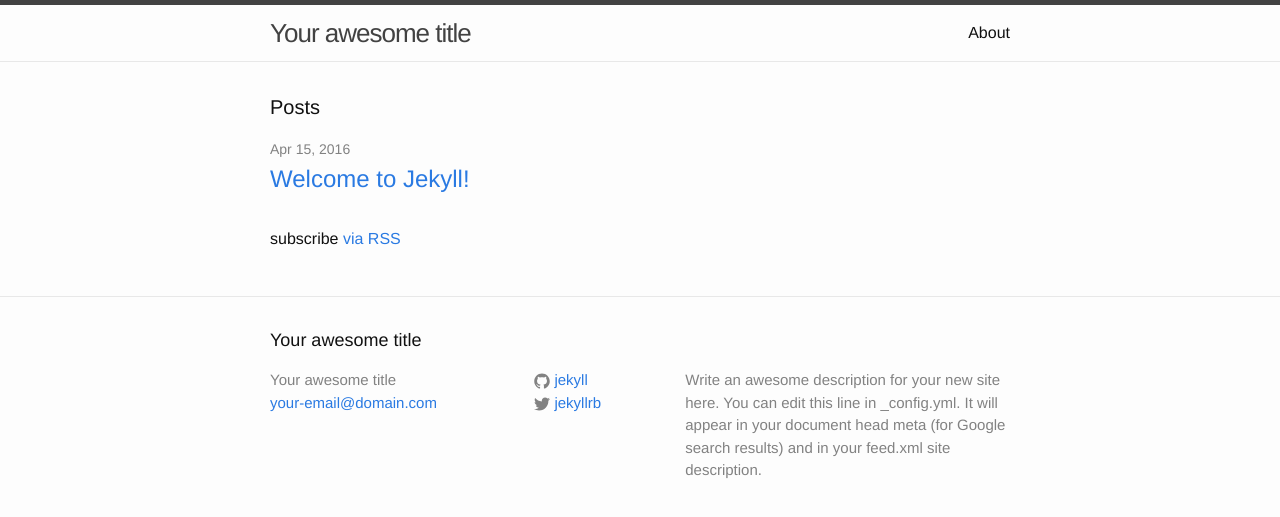
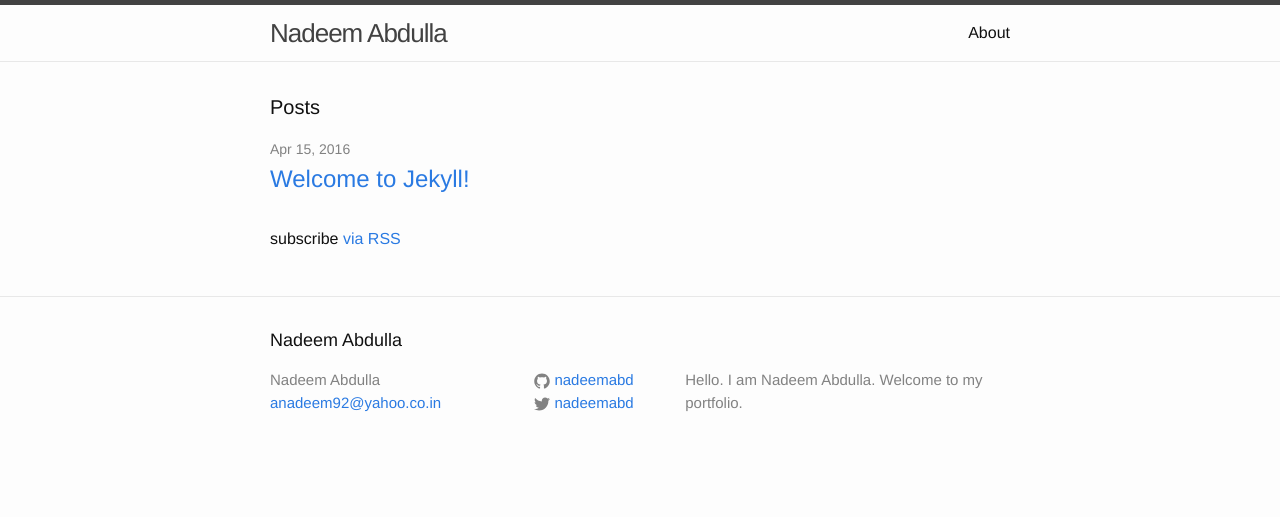
Before and after one commit to nadeemabd/nadeemabd.github.io, a Jekyll site: the page built from index.html, in a window 1280 px wide. Shown: the top 517 px of the page. Built offline with Jekyll 4.4.1, drawn with Linux system fonts in a browser that asks for light colours.

Commit message:
Update site details

```diff
--- a/_config.yml
+++ b/_config.yml
@@ -6,16 +6,14 @@
 # 'jekyll serve'. If you change this file, please restart the server process.
 
 # Site settings
-title: Your awesome title
-email: your-email@domain.com
+title: Nadeem Abdulla
+email: anadeem92@yahoo.co.in
 description: > # this means to ignore newlines until "baseurl:"
-  Write an awesome description for your new site here. You can edit this
-  line in _config.yml. It will appear in your document head meta (for
-  Google search results) and in your feed.xml site description.
+  Hello. I am Nadeem Abdulla. Welcome to my portfolio.
 baseurl: "" # the subpath of your site, e.g. /blog
-url: "http://yourdomain.com" # the base hostname & protocol for your site
-twitter_username: jekyllrb
-github_username:  jekyll
+url: "http://nadeemabd.github.io/" # the base hostname & protocol for your site
+twitter_username: nadeemabd
+github_username:  nadeemabd
 
 # Build settings
 markdown: kramdown
```
